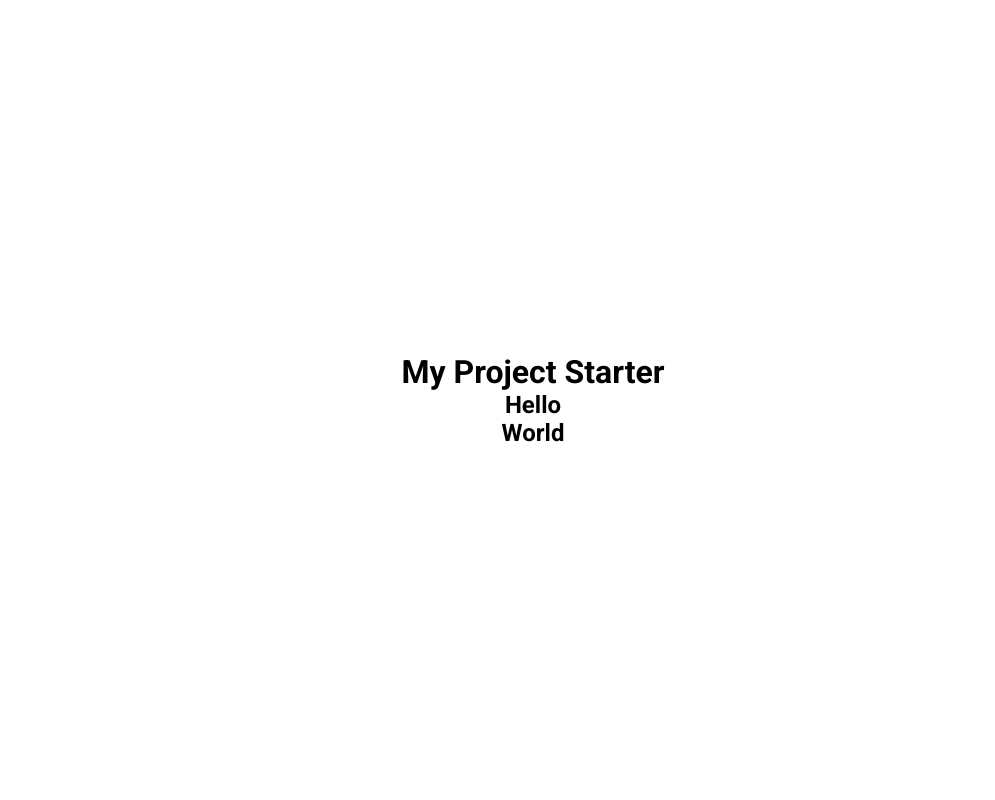
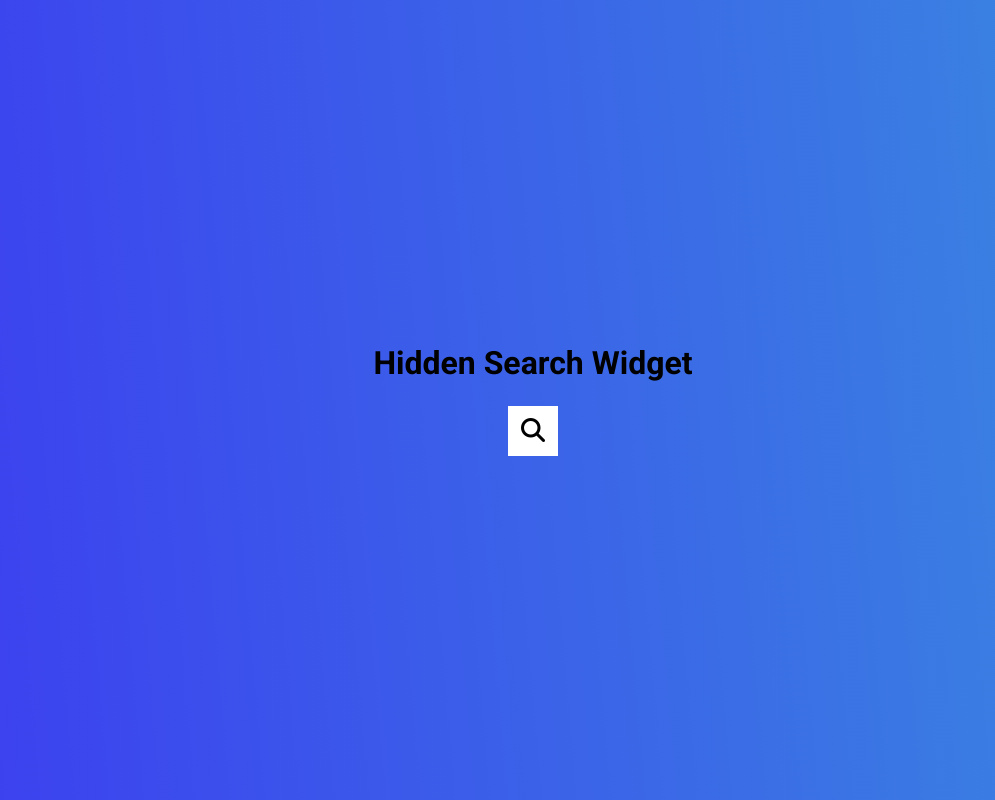
Before and after one commit to Prof758/hidden-search-widget, a plain HTML site: page index.html in a window 1280 px wide. Shown: the whole page, without its empty margins (107-1102 px from the left). Drawn offline with Linux system fonts and the light colour scheme.

Commit message:
add page content and style

```diff
--- a/index.html
+++ b/index.html
@@ -12,12 +12,19 @@
       referrerpolicy="no-referrer"
     />
     <link rel="stylesheet" href="style.css" />
-    <title>My Project Starter</title>
+    <title>Hidden Search Widget</title>
   </head>
   <body>
-    <h1>My Project Starter</h1>
-    <h2>Hello</h2>
-    <h2>World</h2>
+    <div class="container">
+      <h1>Hidden Search Widget</h1>
+      <div class="search">
+        <input type="text" class="input" placeholder="Search" />
+        <button class="btn">
+          <i class="fa-solid fa-magnifying-glass"></i>
+        </button>
+      </div>
+    </div>
+
     <script src="script.js"></script>
   </body>
 </html>
--- a/style.css
+++ b/style.css
@@ -13,4 +13,56 @@ body {
   justify-content: center;
   height: 100vh;
   overflow: hidden;
+  background-image: linear-gradient(85deg, #3c3cf0, #3a8ae0);
 }
+
+.container {
+  display: flex;
+  flex-direction: column;
+  align-items: center;
+  justify-content: center;
+}
+
+.container h1 {
+  margin-bottom: 24px;
+}
+
+.search {
+  position: relative;
+  height: 50px;
+}
+.search .input {
+  background-color: #fff;
+  border: 0;
+  font-size: 18px;
+  padding: 15px;
+  width: 50px;
+  height: 50px;
+  transition: width 0.3s ease;
+}
+
+.search .btn {
+  background-color: #fff;
+  border: 0;
+  cursor: pointer;
+  font-size: 24px;
+  position: absolute;
+  width: 50px;
+  height: 50px;
+  top: 0;
+  left: 0;
+  transition: transform 0.3s ease;
+}
+
+btn:focus,
+.input:focus {
+  outline: none;
+}
+
+.search.active .input {
+  width: 200px;
+}
+
+.search.active .btn {
+  transform: translateX(198px);
+}
```
